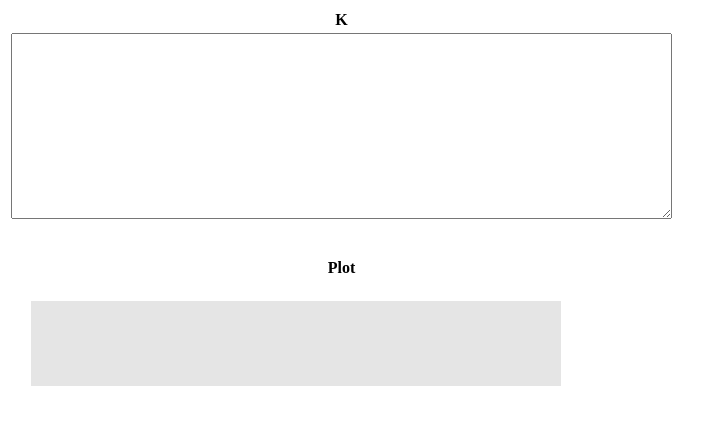
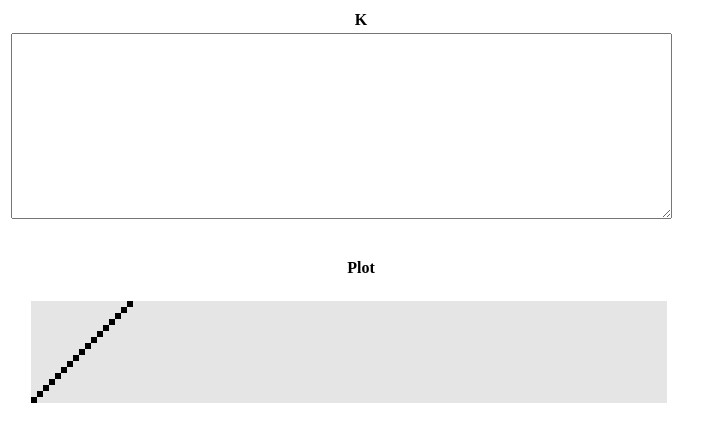
Before and after one commit to eliben/tupperformula, a plain HTML site: page index.html in a window 1280 px wide. Shown: the whole page, without its empty margins (0-724 px from the left). Drawn offline with Linux system fonts and the light colour scheme.

Commit message:
Init and set up elements

```diff
--- a/index.html
+++ b/index.html
@@ -28,7 +28,7 @@
     </tr>
     <tr>
       <td>
-        <canvas id="plot" width="600" height="140"></canvas>
+        <canvas id="plot" width="700" height="150"></canvas>
       </td>
     </tr>
 </table>
--- a/script.js
+++ b/script.js
@@ -17,12 +17,14 @@ class PlotGrid {
     }
 }
 
+const Canvas = document.getElementById('plot');
+const Knum = document.querySelector('#knum');
+
 let State = {
-    canvas: null,
     ctx: null,
 
     // The "plot" is a 106x17 grid of squares.
-    squareSize: 5,
+    squareSize: 6,
     plotWidth: 106,
     plotHeight: 17,
 
@@ -36,16 +38,21 @@ let State = {
 };
 
 function init() {
-    State.canvas = document.getElementById('plot');
-    State.ctx = State.canvas.getContext('2d');
-
+    State.ctx = Canvas.getContext('2d');
     State.grid = new PlotGrid(State.plotWidth, State.plotHeight);
 
+    for (let x = 0; x < State.plotWidth; x++) {
+        for (let y = 0; y < State.plotHeight; y++) {
+            State.grid.setCell(x, y, x === y);
+        }
+    }
+
     drawPlot();
+    Knum.addEventListener('input', onNumChange);
 }
 
 function drawPlot() {
-    State.ctx.clearRect(0, 0, State.canvas.width, State.canvas.height);
+    State.ctx.clearRect(0, 0, Canvas.width, Canvas.height);
 
     for (let x = 0; x < State.plotWidth; x++) {
         for (let y = 0; y < State.plotHeight; y++) {
@@ -62,4 +69,9 @@ function drawPlot() {
     }
 }
 
+function onNumChange() {
+    let val = Knum.value;
+    console.log(val);
+}
+
 init();
```
